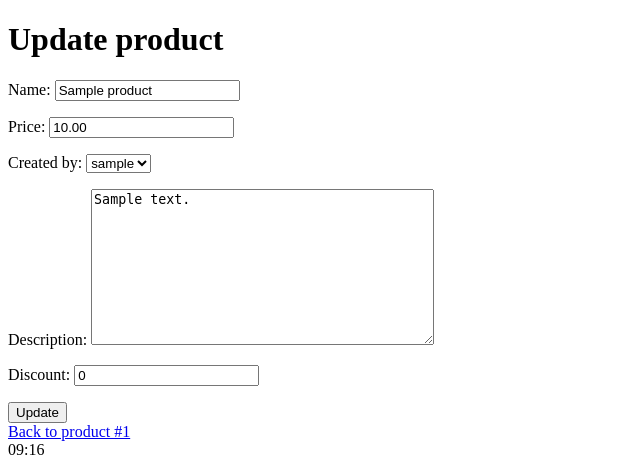
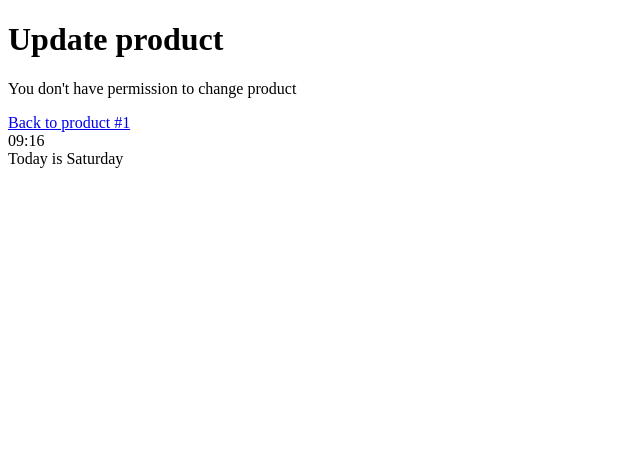
Before and after one commit to 1R1SH1/python_django_app, a Django app: page /shop/products/1/update/ in a window 1280 px wide. Shown: the top 460 px of the page, without its empty margins (0-640 px from the left). Run offline with Django 4.2, Linux system fonts and the light colour scheme; tables that the repository leaves empty hold one stand-in row (values such as "Sample post").

Commit message:
Module 9 at work

```diff
--- a/mysite/myauth/models.py
+++ b/mysite/myauth/models.py
@@ -3,6 +3,7 @@
 
 
 class Profile(models.Model):
+
     user = models.OneToOneField(User, on_delete=models.CASCADE)
     bio = models.TextField(max_length=500, blank=True)
     agreement_accepted = models.BooleanField(default=False)
--- a/mysite/myauth/templates/myauth/about-me.html
+++ b/mysite/myauth/templates/myauth/about-me.html
@@ -13,6 +13,7 @@
         <p>Last name: {{ user.last_name }}</p>
         <p>Email: {{ user.email }}</p>
         <p>Bio: {{ user.profile.bio }}</p>
+
     {% else %}
         <h2>User is anonymous</h2>
     {% endif %}
--- a/mysite/shopapp/admin.py
+++ b/mysite/shopapp/admin.py
@@ -55,7 +55,7 @@
         return obj.description[:48] + '...'
 
     def get_queryset(self, request):
-        return Product.objects.prefetch_related('user')
+        return Product.objects.prefetch_related('created_by')
 
     def created_by(self, obj: Order) -> str:
         return obj.user.first_name or obj.user.username
--- a/mysite/shopapp/templates/shopapp/base.html
+++ b/mysite/shopapp/templates/shopapp/base.html
@@ -12,6 +12,17 @@
 
 {% autoescape on %}
     {% block body %}
+        {% if perms.foo %}
+            <p>You have permission to do something in the foo app.</p>
+            {% if perms.foo.add_product %}
+                <p>You can vote!</p>
+            {% endif %}
+            {% if perms.foo.add_driving %}
+                <p>You can drive!</p>
+            {% endif %}
+        {% else %}
+            <p>You don't have permission to do anything in the foo app.</p>
+        {% endif %}
         body
     {% endblock %}
 {% endautoescape %}
--- a/mysite/shopapp/templates/shopapp/product_update_form.html
+++ b/mysite/shopapp/templates/shopapp/product_update_form.html
@@ -9,8 +9,19 @@
     <div>
         <form method="post">
             {% csrf_token %}
-            {{ form.as_p }}
+            {% if perms.shopapp.add_product %}
+
+                {{ form.as_p }}
+
             <button type="submit">Update</button>
+            {% endif %}
+            {% if shopapp.product.created_by.pk %}
+                {{ form.as_p }}
+
+            <button type="submit">Update</button>
+            {% else %}
+                <p>You don't have permission to change product</p>
+            {% endif %}
         </form>
     </div>
     <div>
--- a/mysite/shopapp/templates/shopapp/products-details.html
+++ b/mysite/shopapp/templates/shopapp/products-details.html
@@ -7,6 +7,7 @@
 {% block body %}
     <h1>Product <strong>{{ product.name }}</strong></h1>
     <div>
+        <p>Created by: {% firstof object.created_by.first_name object.created_by.username %}</p>
         <div>Description: <em>{{ product.description }}</em></div>
         <div>Price: <em>{{ product.price }}</em></div>
         <div>Discount: <em>{{ product.discount }}</em></div>
--- a/mysite/shopapp/templates/shopapp/products-list.html
+++ b/mysite/shopapp/templates/shopapp/products-list.html
@@ -11,7 +11,7 @@
             {% for product in products %}
                 <div>
                     <p><a href="{% url 'shopapp:products_details' pk=product.pk %}">Name: {{ product.name }}</a> </p>
-                    <p>Created by: {% firstof product.user.first_name product.user.username %}</p>
+                    <p>Created by: {% firstof product.created_by.first_name product.created_by.username %}</p>
                     <p>Price: {{ product.price }}</p>
                     <p>Discount: {% firstof product.discount 'no discount'%}</p>
                 </div>
--- a/mysite/shopapp/views.py
+++ b/mysite/shopapp/views.py
@@ -48,7 +48,7 @@
     model = Product
     context_object_name = 'product'
     queryset = (
-        Order.objects.select_related('created_by').prefetch_related('products')
+        Product.objects.select_related('created_by')
     )
     # def get(self, request: HttpRequest, pk: int) -> HttpResponse:
     #     product = get_object_or_404(Product, pk=pk)
@@ -63,7 +63,7 @@
     # model = Product
     context_object_name = 'products'
     queryset = (
-        Order.objects.select_related('created_by').prefetch_related('products').filter(archived=False)
+        Product.objects.select_related('created_by')
     )
 
     # def get_context_data(self, **kwargs):
@@ -72,9 +72,10 @@
     #     return context
 
 
-class ProductCreateView(UserPassesTestMixin, CreateView):
-    def test_func(self):
-        return self.request.user.is_superuser
+class ProductCreateView(CreateView):
+    # def test_func(self):
+    #     return self.request.user.is_superuser
+    # permission_required = 'shopapp.add_product'
 
     model = Product
     fields = 'name', 'price', 'created_by', 'description', 'discount'
@@ -82,6 +83,7 @@
 
 
 class ProductUpdateView(UpdateView):
+    # permission_required = 'change_product'
     model = Product
     fields = 'name', 'price', 'created_by', 'description', 'discount'
     template_name_suffix = '_update_form'
```
Also changed, not shown: mysite/shopapp/templates/shopapp/product_form.html (+8 -1 lines), mysite/shopapp/models.py (line endings or trailing spaces).
